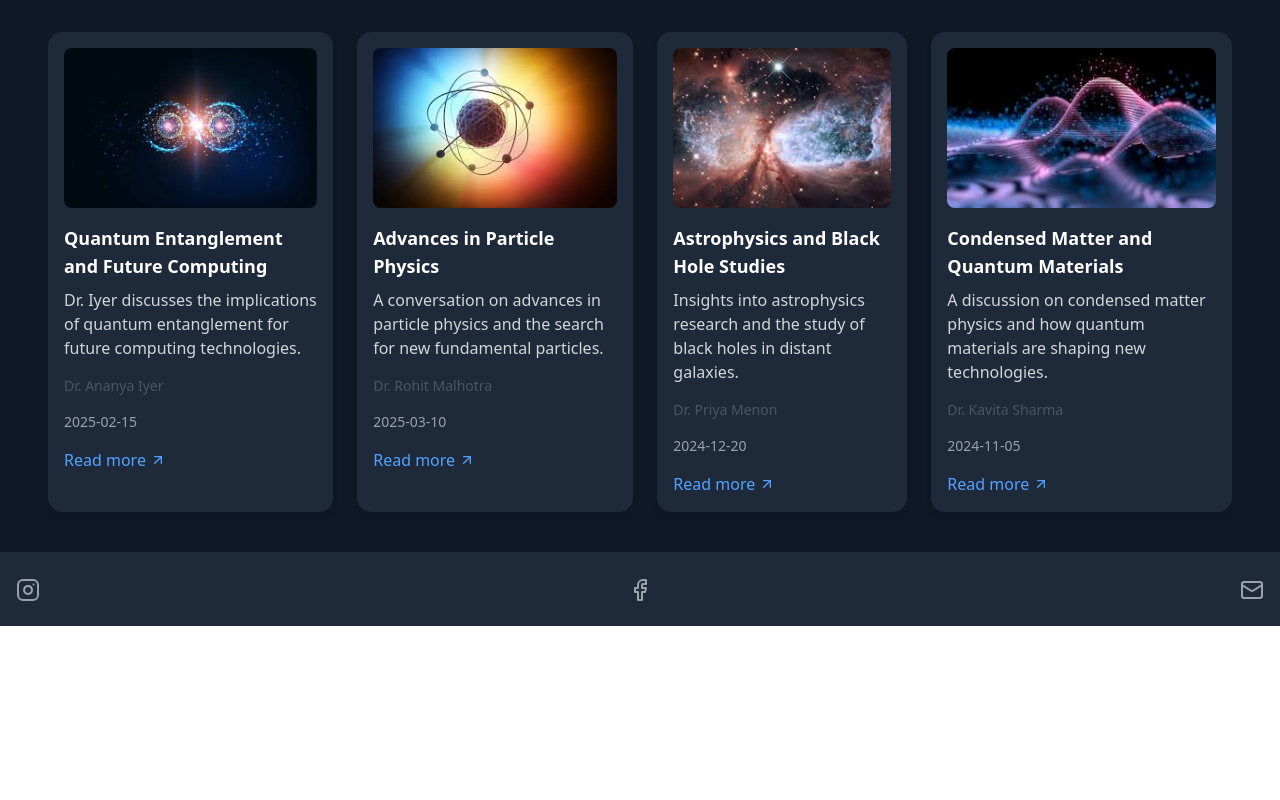
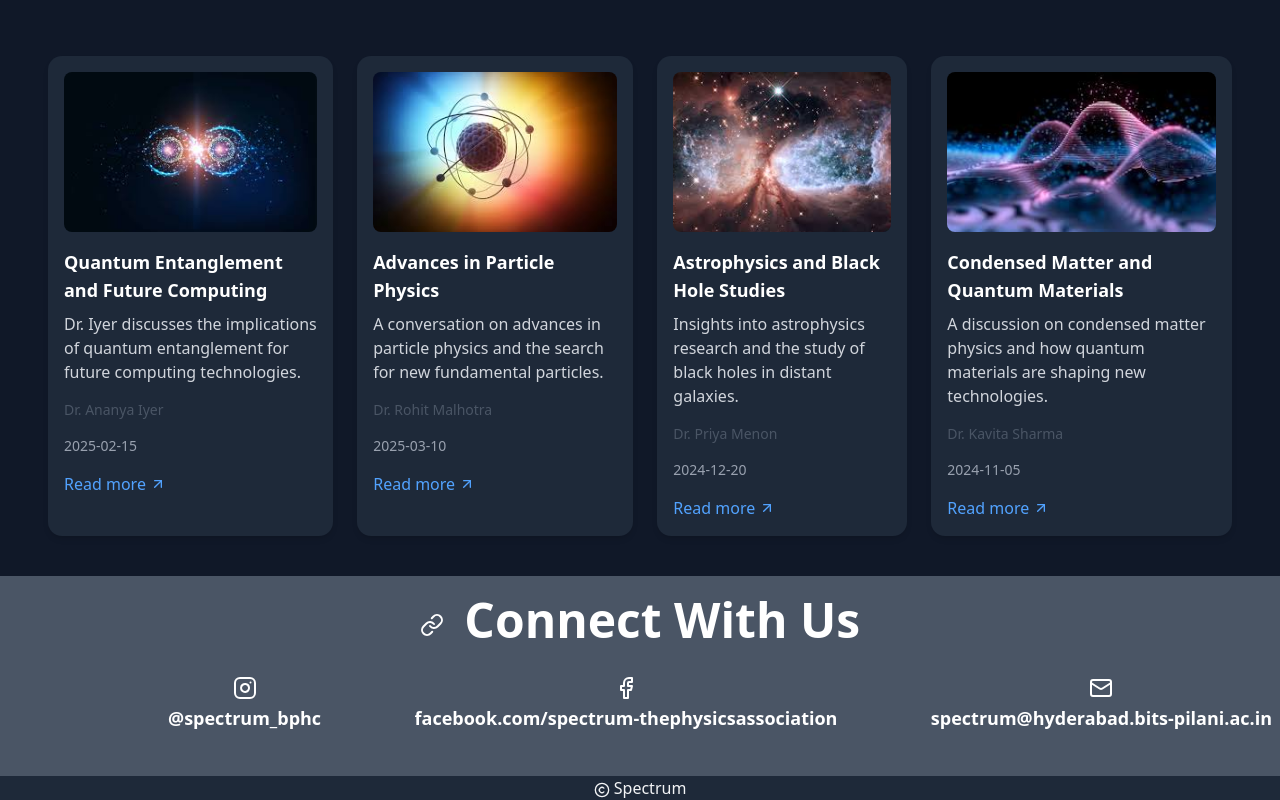
Before and after one commit to Kcodes09/Spectrum_Project, a Next.js app: page / in a window 1280 px wide. Shown: the part 872-1672 px from the top of the page. Before the commit the page ends 1498 px from the top, so only its background shows below. Built offline with nearby package versions, Linux system fonts and the light colour scheme.

Commit message:
except abouthero

```diff
--- a/src/app/components/footer.tsx
+++ b/src/app/components/footer.tsx
@@ -1,30 +1,42 @@
 import React from "react";
 import Link from "next/link";
-import { InstagramIcon , FacebookIcon, MailIcon } from "lucide-react";
+import { Instagram , Facebook, MailIcon , CopyrightIcon, LinkIcon} from "lucide-react";
 
 function Footer()  {
   return (
-    <footer className="bg-gray-800 text-gray-400 py-6">
-      <div className="max-w-7xl mx-auto px-4">
-        <div className="flex justify-between">
-          <div>
-            <Link href="https://www.instagram.com/spectrum_bphc?igsh=MXZiejN2aTZuNXZpZg==" className="hover:text-white">
-              <InstagramIcon className="w-6 h-6 inline" />
+    <div className="bg-gray-600">
+    <div className="bg-gray-600 text-gray-400 py-5">
+        <p
+          className="text-5xl md:text-3xl lg:text-5xl text-center items-center font-lucida font-semibold mb-8 text-white"
+        >
+          <LinkIcon className="w-6 h-6 inline-block mr-2" /> Connect With Us
+        </p>
+      <div className="max-w-7xl mx-auto  pl-40">
+        <div className="flex justify-between items-center  px-2">
+          <div className="text-lg font-bold text-white line-clamp-2 hover:text-blue-300">
+            <Link href="https://www.instagram.com/spectrum_bphc?igsh=MXZiejN2aTZuNXZpZg==" className=" flex flex-col hover:text-white items-center text-center">
+              <Instagram className="w-6 h-6 mb-1" /> @spectrum_bphc
             </Link>
           </div>
-          <div>
-            <Link href="https://www.facebook.com/groups/181613401861124/?ref=share&mibextid=NSMWBTc" className="hover:text-white">
-              <FacebookIcon className="w-6 h-6 inline" />
+          <div className="text-lg font-bold text-white line-clamp-2 hover:text-blue-300">
+            <Link href="https://www.facebook.com/groups/181613401861124/?ref=share&mibextid=NSMWBTc" className=" flex flex-col hover:text-white items-center text-center">
+              <Facebook className="w-6 h-6 mb-1" /> facebook.com/spectrum-thephysicsassociation
             </Link>
           </div>
-          <div>
-            <Link href="mailto:spectrum@hyderabad.bits-pilani.ac.in" className="hover:text-white">
-              <MailIcon className="w-6 h-6 inline" />
+          <div className="text-lg font-bold text-white line-clamp-2 column-clamp-1 hover:text-blue-300">
+            <Link href="mailto:spectrum@hyderabad.bits-pilani.ac.in" className=" flex flex-col hover:text-white items-center text-center">
+              <MailIcon className="w-6 h-6 mb-1" /> spectrum@hyderabad.bits-pilani.ac.in
             </Link>
           </div>
         </div>
       </div>
-    </footer>
+      </div>
+    <footer className="text-center bg-gray-800 mt-6">
+
+           <CopyrightIcon className="inline w-4 h-4" /> Spectrum
+
+      </footer>
+      </div>
   );
 };
 
--- a/src/app/page.tsx
+++ b/src/app/page.tsx
@@ -18,11 +18,11 @@ const HomePage: React.FC = () => {
     <div className="bg-gray-900 min-h-screen text-gray-100">
       {/* Navbar */}
       <Navbar />
-      <div className="pt-24"></div>
+      <div id="articles" className="pt-24"></div>
 
       {/* Articles Section */}
       <section
-        id="articles"
+
         className="pt-8 max-w-7xl mx-auto px-4 py-6 sm:px-6 lg:px-8"
       >
         <h1
@@ -47,10 +47,10 @@ const HomePage: React.FC = () => {
           ))}
         </div>
       </section>
-
+          <div id="profs" className="pt-6"></div>
       {/* Professors Section */}
       <section
-        id="profs"
+
         className="pt-8 max-w-7xl mx-auto px-4 py-6 sm:px-6 lg:px-8"
       >
         <h1
```
